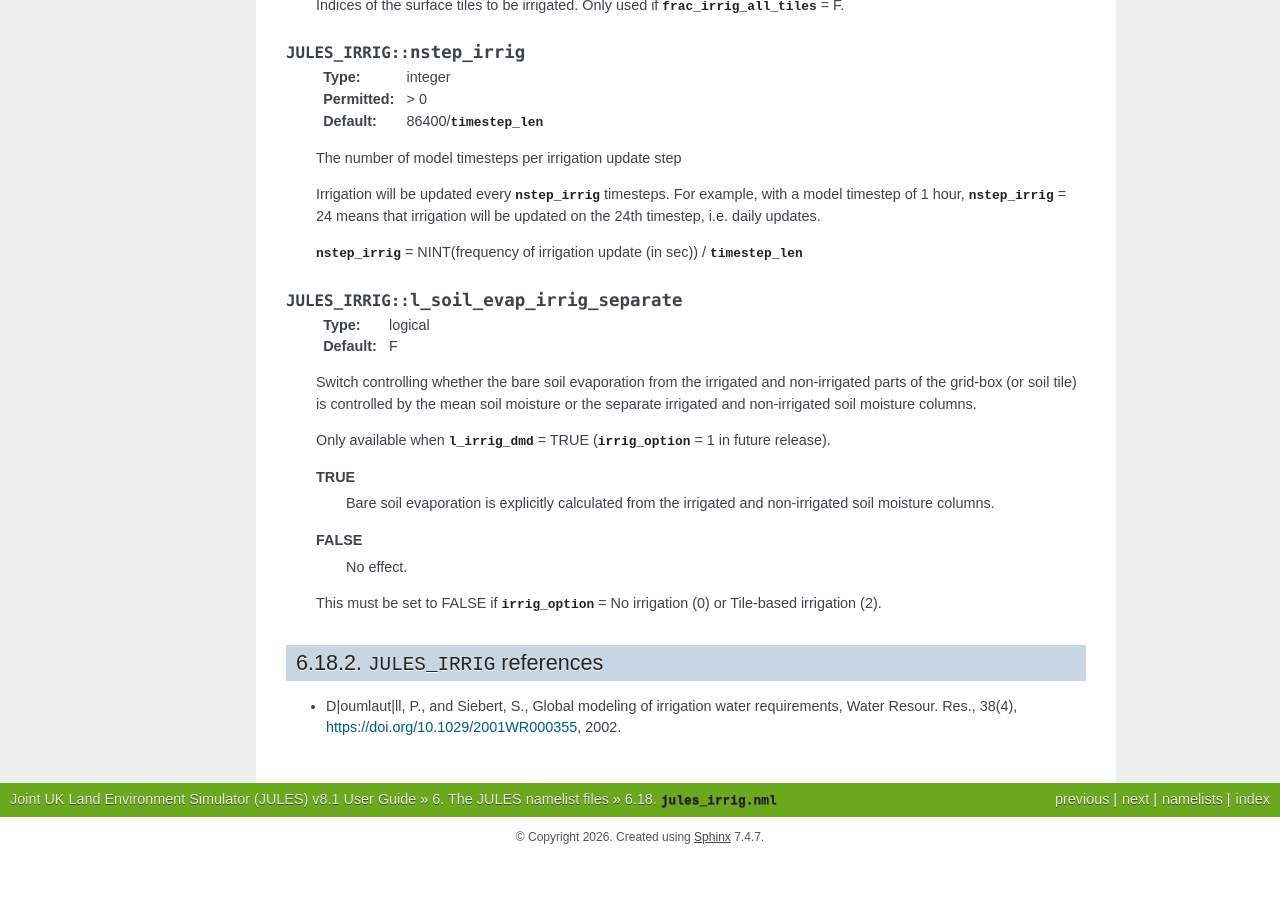
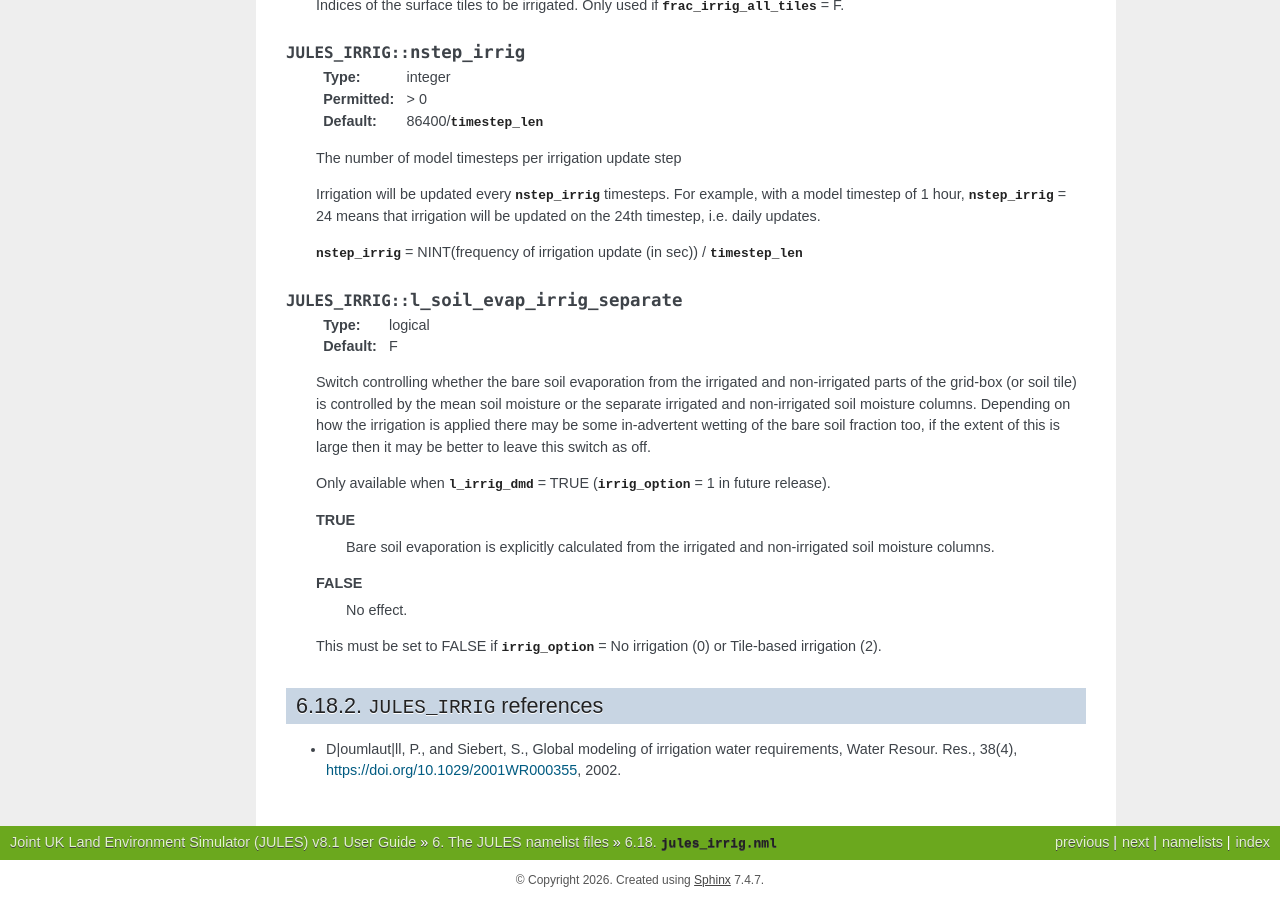
Before and after one commit to MetOffice/jules, a Sphinx documentation site: the page built from doc/source/namelists/jules_irrig.nml.rst, in a window 1280 px wide and 900 px high, scrolled down 2405 px. Built offline with Sphinx 7.4.7, drawn with Linux system fonts in a browser that asks for light colours; before the commit the page ends 3262 px from its top, so only the background shows below that.

Commit message:
updated documentation

```diff
--- a/doc/source/namelists/jules_irrig.nml.rst
+++ b/doc/source/namelists/jules_irrig.nml.rst
@@ -153,7 +153,7 @@ This namelist specifies the different options available for setting up the irrig
    :type: logical
    :default: F
 
-   Switch controlling whether the bare soil evaporation from the irrigated and non-irrigated parts of the grid-box (or soil tile) is controlled by the mean soil moisture or the separate irrigated and non-irrigated soil moisture columns.
+   Switch controlling whether the bare soil evaporation from the irrigated and non-irrigated parts of the grid-box (or soil tile) is controlled by the mean soil moisture or the separate irrigated and non-irrigated soil moisture columns. Depending on how the irrigation is applied there may be some in-advertent wetting of the bare soil fraction too, if the extent of this is large then it may be better to leave this switch as off.
 
    Only available when :nml:mem:`l_irrig_dmd` = TRUE (:nml:mem:`irrig_option` = 1 in future release).
 
```
